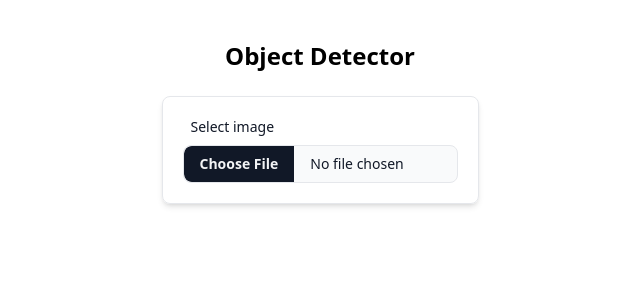
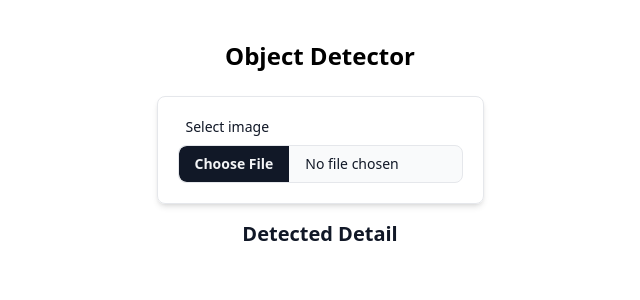
Before and after one commit to mechapear/object-detection, a React (Vite) app: page / in a window 1280 px wide. Shown: the top 300 px of the page, without its empty margins (320-960 px from the left). Built offline with nearby package versions, Linux system fonts and the light colour scheme.

Commit message:
feat: sort detected object detail by confidence

```diff
--- a/src/components/DetectedDetail.tsx
+++ b/src/components/DetectedDetail.tsx
@@ -1,5 +1,9 @@
 import { useState } from 'react'
-import { DetectedInfo, ObjectCategory } from '../domain/detectedInfo.ts'
+import {
+  DetectedInfo,
+  DetectedObject,
+  ObjectCategory,
+} from '../domain/detectedInfo.ts'
 import { capitalize } from '../utils/capitalize.ts'
 import { roundToTwoDigit } from '../utils/roundToTwoDigit.ts'
 import { objectCategoryColor } from './BoundingBox.tsx'
@@ -13,20 +17,29 @@ export default function DetectedDetail({ detectedInfo }: DetectedDetailProps) {
   const [isShow, setIsShow] = useState(true)
   const [selectedCategory, setSelectedCategory] = useState('')
 
+  const sortedDetectedObjects = sortDetectedObjectsByConfidence(
+    detectedInfo?.detected_objects ?? [],
+  )
+
   // get all uniqe category
   const categories = new Set<ObjectCategory>()
-  detectedInfo?.detected_objects.map((detectedObject) => {
+  sortedDetectedObjects.map((detectedObject) => {
     categories.add(detectedObject.parent)
   })
 
   return (
     <>
-      <div className="grid grid-cols-3 items-center gap-2 md:grid-cols-4">
-        {Array.from(categories).map((category) => {
+      <h2 className="text-center text-xl font-bold text-gray-900">
+        Detected Detail
+      </h2>
+      <div className="my-4 grid grid-cols-3 items-center gap-2 md:grid-cols-4">
+        {/*display category button when there are more than 1 category*/}
+        {categories.size > 1 &&
+          Array.from(categories).map((category) => {
             const Icon = objectCategoryIcon[category]
             return (
               <button
-              className="flex w-24 cursor-pointer flex-col items-center rounded-lg border border-gray-100 bg-gray-100 py-2.5 hover:bg-gray-900 hover:text-white"
+                className="flex w-24 cursor-pointer flex-col items-center rounded-lg border border-gray-100 bg-gray-100 py-2.5 text-sm hover:bg-gray-900 hover:text-white"
                 onClick={() => {
                   setIsShow(true)
                   setSelectedCategory(category)
@@ -40,10 +53,10 @@ export default function DetectedDetail({ detectedInfo }: DetectedDetailProps) {
       </div>
 
       {isShow &&
-        detectedInfo?.detected_objects.map((detectedObject) => {
+        sortedDetectedObjects.map((detectedObject) => {
           const category = detectedObject.parent
 
-          // if category is not selected, return null
+          // show only selected category
           if (category !== selectedCategory) return null
 
           // display only selected category
@@ -86,3 +99,12 @@ export default function DetectedDetail({ detectedInfo }: DetectedDetailProps) {
     </>
   )
 }
+
+// sort detected objects by confidence from max to min
+function sortDetectedObjectsByConfidence(detectedObjects: DetectedObject[]) {
+  return detectedObjects.toSorted((a, b) => {
+    if (a.confidence > b.confidence) return -1
+    if (a.confidence < b.confidence) return 1
+    return 0
+  })
+}
--- a/src/components/FileUploader.tsx
+++ b/src/components/FileUploader.tsx
@@ -40,7 +40,7 @@ export default function FileUploader() {
           type="file"
           accept="image/*"
           onChange={handleUploadImage}
-          className="block w-full cursor-pointer rounded-lg border border-gray-200 bg-gray-50 text-sm text-gray-900 file:mr-4 file:rounded-l-lg file:border-0 file:bg-gray-900 file:px-4 file:py-2 file:text-sm file:font-semibold file:text-gray-100 focus:outline-none"
+          className="block w-full cursor-pointer rounded-lg border border-gray-200 bg-gray-50 pr-2.5 text-sm text-gray-900 file:mr-4 file:rounded-l-lg file:border-0 file:bg-gray-900 file:px-4 file:py-2 file:text-sm file:font-semibold file:text-gray-100 focus:outline-none"
         />
       </div>
 
--- a/tsconfig.json
+++ b/tsconfig.json
@@ -2,7 +2,7 @@
   "compilerOptions": {
     "target": "ES2020",
     "useDefineForClassFields": true,
-    "lib": ["ES2020", "DOM", "DOM.Iterable"],
+    "lib": ["ESNext.Array", "ES2020", "DOM", "DOM.Iterable"],
     "module": "ESNext",
     "skipLibCheck": true,
 
```
Lines whose indentation alone changed are shown as unchanged.
